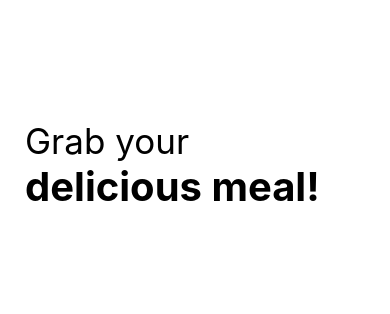
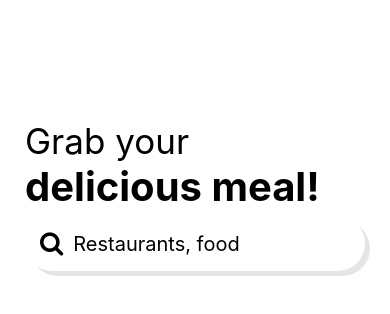
Before and after one commit to Jaron15/restaurant-search, a React Native app: screen / in a window 390 px wide. Shown: the top 314 px of the page. Built offline with nearby package versions, Linux system fonts and the light colour scheme.

Commit message:
search component

```diff
--- a/App.js
+++ b/App.js
@@ -1,12 +1,13 @@
 import { StatusBar } from 'expo-status-bar';
 import { StyleSheet, Text, View } from 'react-native';
-import Header from './src/components/Header'
+import Header from './src/components/Header';
+import Search from './src/components/Search'
 
 export default function App() {
   return (
     <View style={styles.container}>
       <Header />
-
+      <Search />
       <StatusBar style="auto" />
     </View>
   );
--- /dev/null
+++ b/src/common/styles.js
@@ -0,0 +1,6 @@
+export const elevation = {
+    shadowColor: "black",
+        shadowOffset: {width: 5, height: 5},
+        elevation: 3,
+        shadowOpacity: .1,
+}
--- /dev/null
+++ b/src/components/Search.js
@@ -0,0 +1,33 @@
+import React from 'react';
+import { TextInput, View, StyleSheet} from 'react-native';
+import {FontAwesome} from "@expo/vector-icons";
+import {elevation} from '../common/styles';
+
+function Search() {
+    return (
+        <View style={[styles.container, styles.elevation]} >
+            <FontAwesome name="search" size={25} />
+            <TextInput
+            style={styles.input}
+            placeholder='Restaurants, food' />
+        </View>
+    );
+}
+
+const styles = StyleSheet.create({
+    container: {
+        flexDirection: 'row',
+        marginTop: 5,
+        marginHorizontal: 25,
+        backgroundColor: "white",
+        padding: 15,
+        borderRadius: 40
+    },
+    elevation,
+    input: {
+        fontSize: 20,
+        marginLeft: 10
+    }
+})
+
+export default Search;
```
